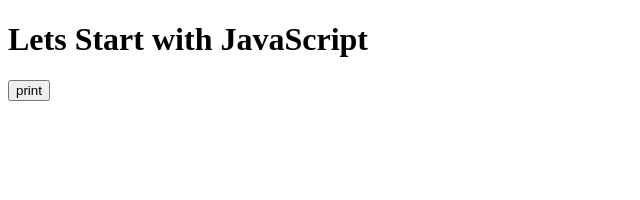
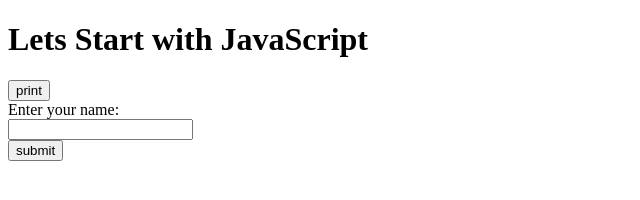
Before and after one commit to FlashShri/js, a plain HTML site: page javascriptEX/index.html in a window 1280 px wide. Shown: the whole page, without its empty margins (0-640 px from the left). Drawn offline with Linux system fonts and the light colour scheme.

Commit message:
ading changes

```diff
--- a/javascriptEX/index.html
+++ b/javascriptEX/index.html
@@ -14,7 +14,13 @@
     <p id="add"></p>
 
     <button onclick="window,print()">print</button>
+    <br>
+    <label>Enter your name:</label> <br>
+    <input type="text" id="mytext"><br>
+    <button type="button" id="mybotton" onclick="getInput()">submit</button>
 
+
+    <p id="p1"></p>
    <!--  <script src="myScript.js"></script>  -->
     <script src="myScript2.js"></script>
 </body>
--- a/javascriptEX/myScript2.js
+++ b/javascriptEX/myScript2.js
@@ -81,7 +81,7 @@
 {
     let pop =10;
     console.log(pop); //here it is 10
-
+}
 console.log(pop); // here again 56
 
 // BUT
@@ -95,3 +95,16 @@
 console.log(king); // here 10
 
 // var is not having block scope
+
+// let username = window.prompt("enter your username");
+// console.log(username);
+
+// getting user input
+function getInput(){
+    let inputVal = document.getElementById("mytext").value;
+
+    console.log(inputVal);s
+
+
+    document.getElementById("p1").innerHTML = "Hello " + inputVal ;
+}
```
Also changed, not shown: javascriptEX/bScript.js (line endings or trailing spaces).
